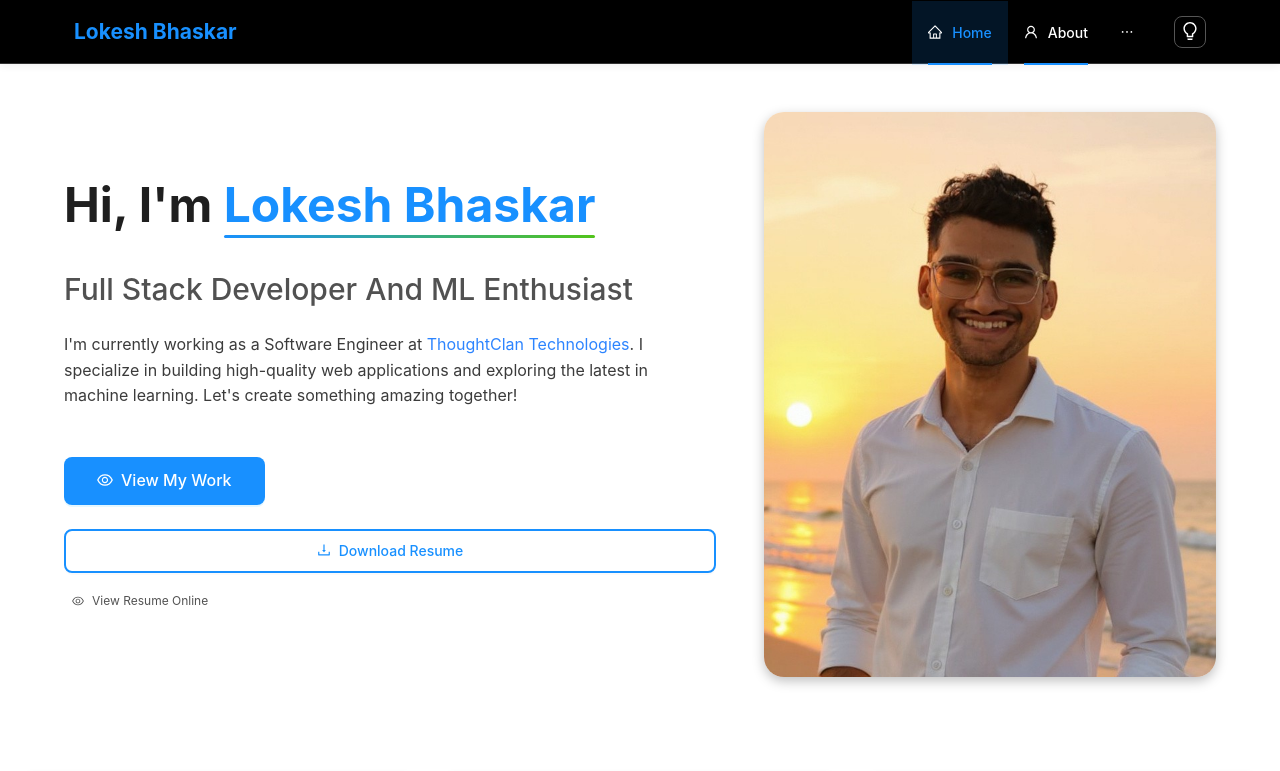
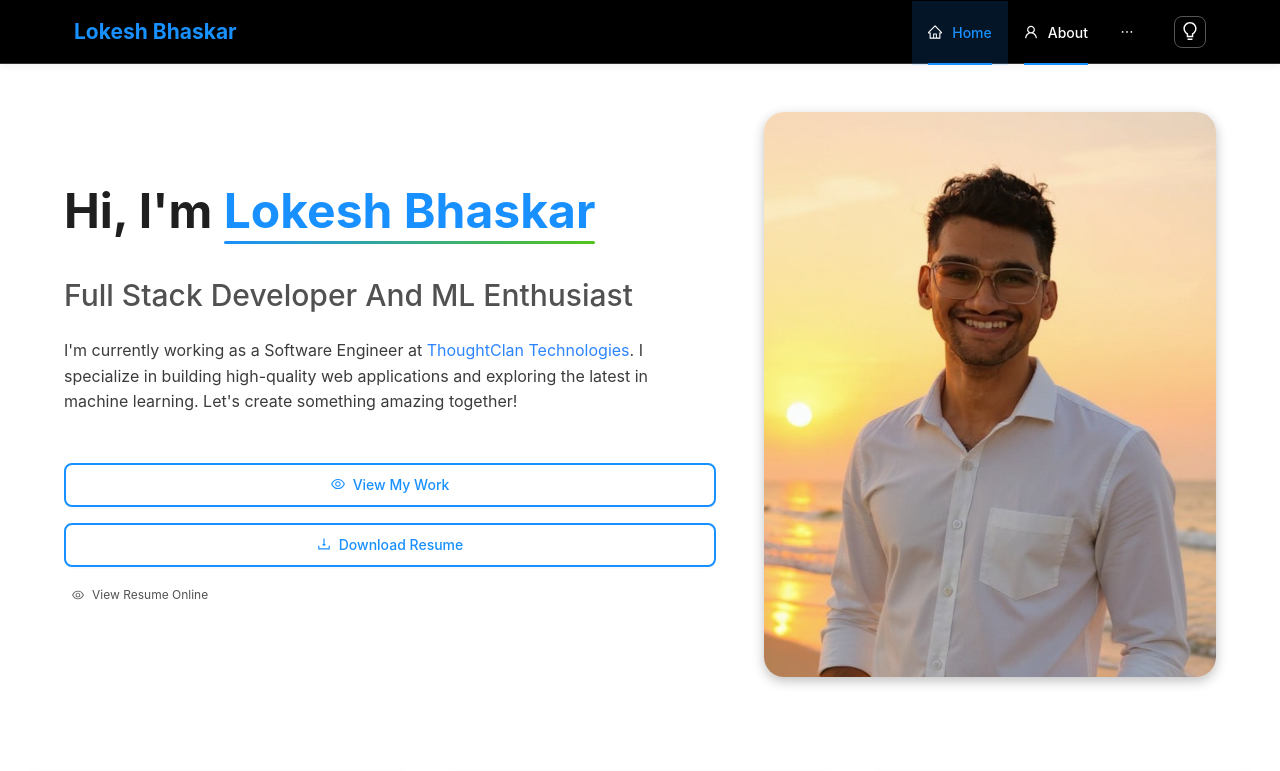
Before and after one commit to LokeshBhaskarNR/Personal_Portfolio, a React (Create React App) app in the folder personal_portfolio/: page / in a window 1280 px wide. Shown: the top 771 px of the page. Built offline with nearby package versions, Linux system fonts and the light colour scheme.

Commit message:
Update Home.js

```diff
--- a/personal_portfolio/src/pages/Home/Home.js
+++ b/personal_portfolio/src/pages/Home/Home.js
@@ -1,5 +1,5 @@
 import React from 'react';
-import { Row, Col, Button, Typography, Space, Image } from 'antd';
+import { Row, Col, Button, Typography, Image } from 'antd';
 import { Link } from 'react-router-dom';
 import {
   DownloadOutlined,
@@ -47,17 +47,18 @@ const Home = () => {
                 Let's create something amazing together!
               </Paragraph>
 
-              <Space size="large" className="hero-actions">
+              <div className="resume-actions">
+
                 <Button
-                  type="primary"
                   size="large"
                   icon={<EyeOutlined />}
+                  className="secondary-btn resume-download-btn"
+                  block
                 >
                   <Link to="/projects">View My Work</Link>
                 </Button>
-              </Space>
 
-              <div className="resume-actions">
+
                 <Button
                   size="large"
                   icon={<DownloadOutlined />}
```
